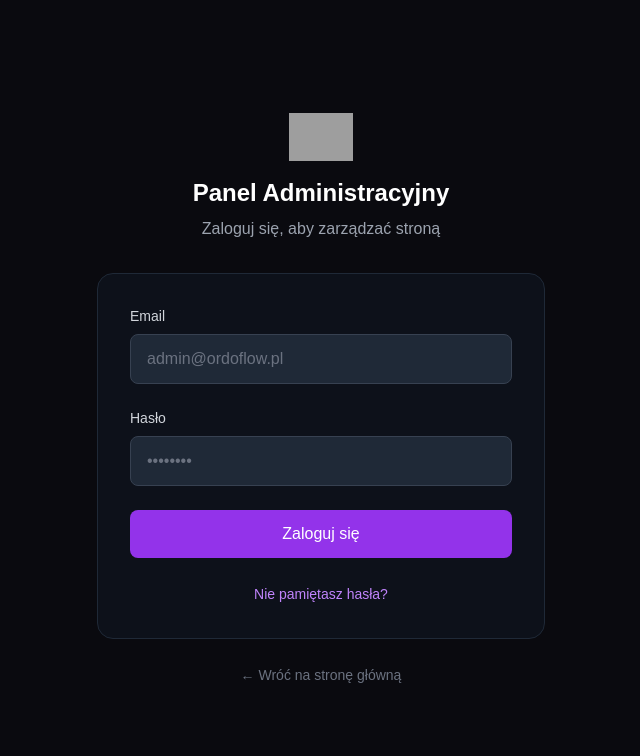
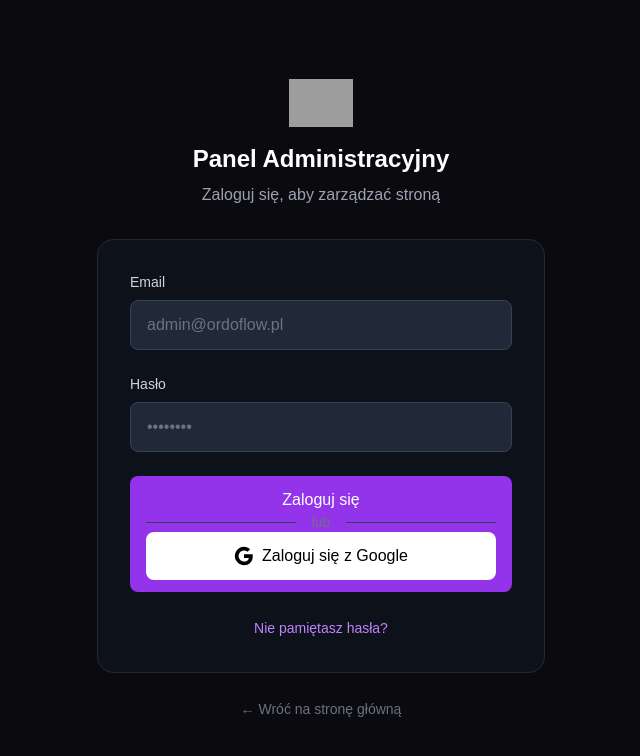
Before and after one commit to Ordoflow44/ordoflow, a Next.js app: page /admin in a window 1280 px wide. Shown: the top 756 px of the page, without its empty margins (319-959 px from the left). Built offline with nearby package versions, Linux system fonts and the light colour scheme; no server answers; grey boxes are pictures that could not be loaded.

Commit message:
Implement Google login feature
Added Google login functionality with error handling.

```diff
--- a/src/app/admin/page.tsx
+++ b/src/app/admin/page.tsx
@@ -69,6 +69,25 @@ export default function AdminLoginPage() {
     }
   }
 
+    const handleGoogleLogin = async () => {
+    try {
+      const response = await fetch('/api/admin/google-callback', {
+        method: 'POST',
+        headers: { 'Content-Type': 'application/json' },
+        body: JSON.stringify({}),
+      })
+
+      if (!response.ok) {
+        setError('Google login failed')
+        return
+      }
+
+      router.push('/admin/dashboard')
+    } catch (err) {
+      setError('Failed to authenticate with Google')
+    }
+  }
+
   return (
     <div className="min-h-screen bg-[#0A0A0F] flex items-center justify-center px-4">
       <div className="w-full max-w-md">
@@ -133,6 +152,40 @@ export default function AdminLoginPage() {
                 className="w-full py-3 px-4 bg-purple-600 hover:bg-purple-700 disabled:bg-purple-600/50 text-white font-medium rounded-lg transition-colors"
               >
                 {loading ? 'Logowanie...' : 'Zaloguj się'}
+                {/* Separator */}
+<div className="flex items-center gap-4">
+  <div className="flex-1 border-t border-gray-700"></div>
+  <span className="text-gray-500 text-sm">lub</span>
+  <div className="flex-1 border-t border-gray-700"></div>
+</div>
+{/* Google Login Button */}
+<button
+  type="button"
+  onClick={() => handleGoogleLogin()}
+  disabled={loading}
+  className="w-full py-3 px-4 bg-white hover:bg-gray-100 disabled:bg-gray-300 text-black font-medium rounded-lg transition-colors flex items-center justify-center gap-2"
+>
+  <svg className="w-5 h-5" viewBox="0 0 24 24">
+    <path
+      fill="currentColor"
+      d="M22.56 12.25c0-.78-.07-1.53-.2-2.25H12v4.26h5.92c-.26 1.37-1.04 2.53-2.21 3.31v2.77h3.57c2.08-1.92 3.28-4.74 3.28-8.09z"
+    />
+    <path
+      fill="currentColor"
+      d="M12 23c2.97 0 5.46-.98 7.28-2.66l-3.57-2.77c-.98.66-2.23 1.06-3.71 1.06-2.86 0-5.29-1.93-6.16-4.53H2.18v2.84C3.99 20.53 7.7 23 12 23z"
+    />
+    <path
+      fill="currentColor"
+      d="M5.84 14.09c-.22-.66-.35-1.36-.35-2.09s.13-1.43.35-2.09V7.07H2.18C1.43 8.55 1 10.22 1 12s.43 3.45 1.18 4.93l2.85-2.22.81-.62z"
+    />
+    <path
+      fill="currentColor"
+      d="M12 5.38c1.62 0 3.06.56 4.21 1.64l3.15-3.15C17.45 2.09 14.97 1 12 1 7.7 1 3.99 3.47 2.18 7.07l3.66 2.84c.87-2.6 3.3-4.53 6.16-4.53z"
+    />
+  </svg>
+  {loading ? 'Logowanie...' : 'Zaloguj się z Google'}
+</button>
+
               </button>
 
               <div className="text-center">
```
